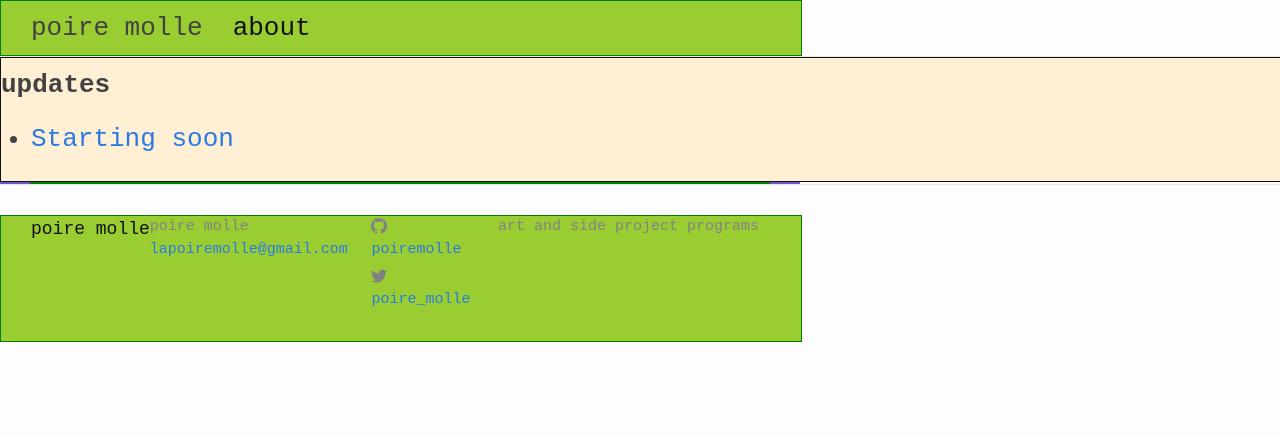
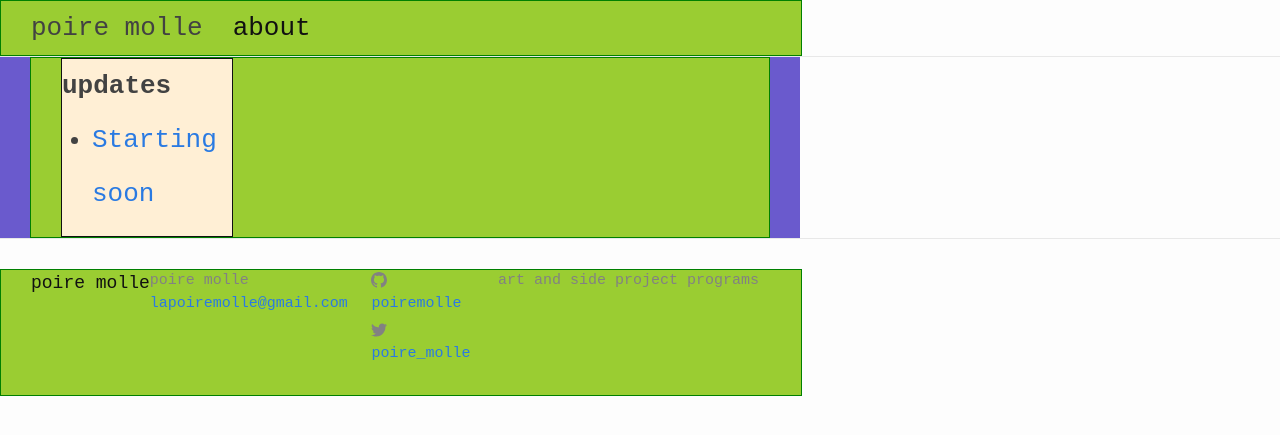
Before and after one commit to poiremolle/blog, a Jekyll site: the page built from index.md, in a window 1280 px wide. Shown: the top 435 px of the page. Built offline with Jekyll 4.4.1, drawn with Linux system fonts in a browser that asks for light colours.

```diff
--- a/_layouts/default.html
+++ b/_layouts/default.html
@@ -6,10 +6,11 @@
   <body>
 
     {%- include header.html -%}
-    {%- include post-list.html -%}
+
     <main class="page-content" aria-label="Content">
 
       <div class="wrapper">
+        {%- include post-list.html -%}
         {{ content }}
       </div>
     </main>
```
